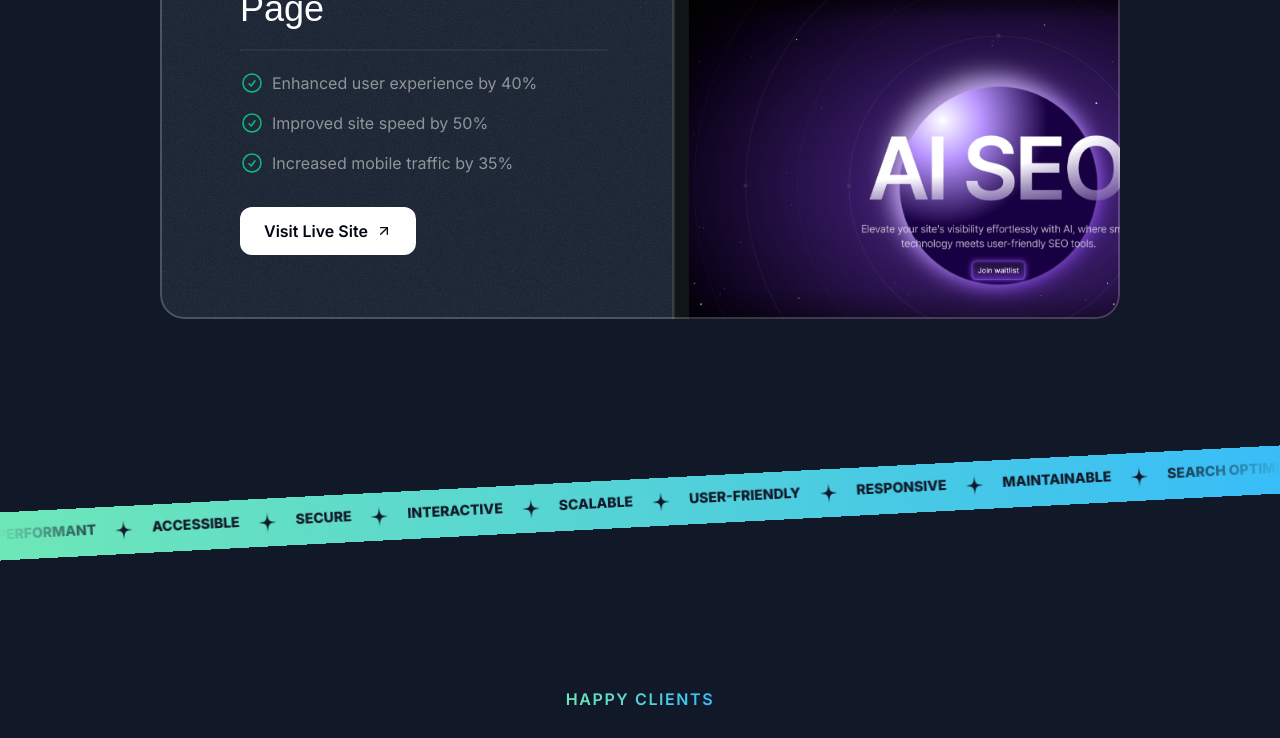
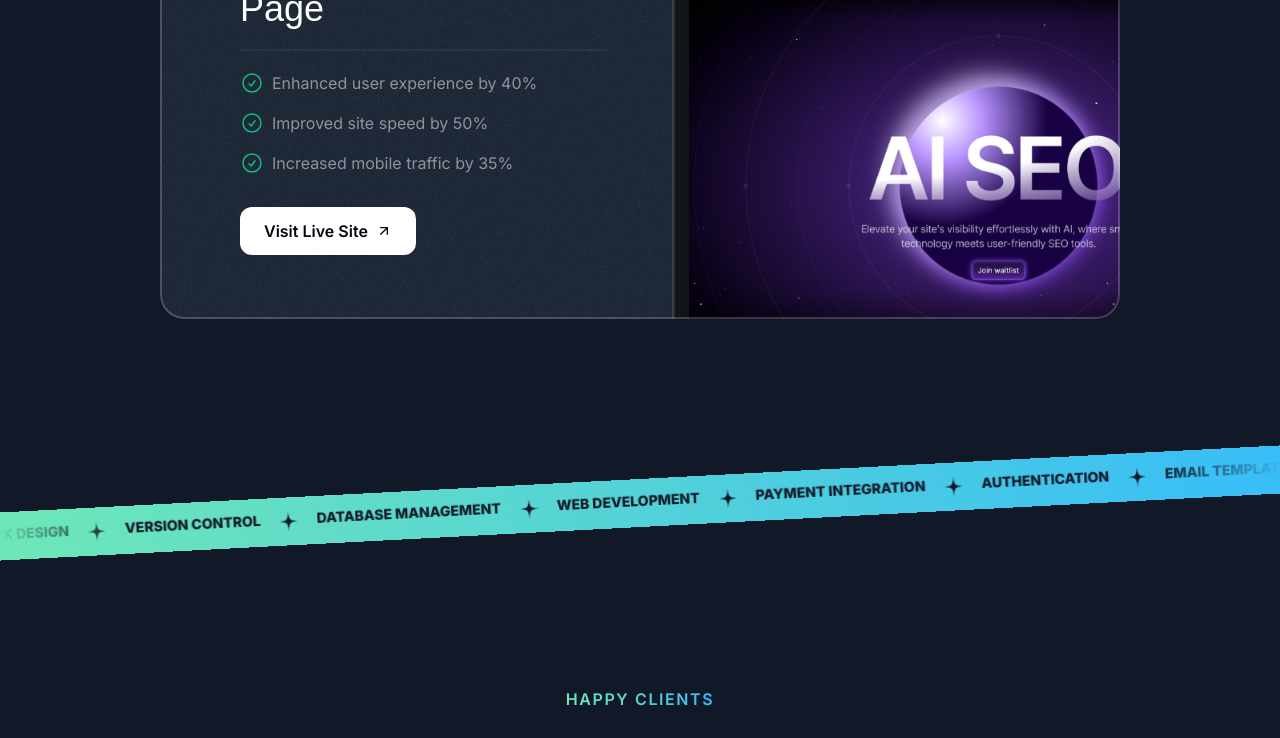
Before and after one commit to ish-kumarr/ishkumar.com, a Next.js app: page / in a window 1280 px wide. Shown: the part 2465-3203 px from the top of the page. Built offline with nearby package versions, Linux system fonts and the light colour scheme; a web font is replaced by a local one.

Commit message:
tape animated commit

```diff
--- a/src/app/globals.css
+++ b/src/app/globals.css
@@ -56,3 +56,11 @@ body {
     @apply max-w-5xl;
   }
 }
+
+/* globals.css */
+
+.sticky-card {
+  position: -webkit-sticky; /* For Safari */
+  position: sticky;
+  top: 0;
+}
--- a/src/sections/Projects.tsx
+++ b/src/sections/Projects.tsx
@@ -58,7 +58,7 @@ export const ProjectsSection = () => {
       <div className="flex flex-col mt-10 gap-20 md:mt-20">
         {portfolioProjects.map((project) => (
 
-          <Card key={project.title} className="px-8 pb-0 pt-8 md:pt-12 md:px-10 lg:pt-16 lg:px-20 sticky top-0">
+          <Card key={project.title} className="px-8 pb-0 pt-8 md:pt-12 md:px-10 lg:pt-16 lg:px-20 sticky-card sticky top-0">
 
 
             <div className="lg:grid lg:grid-cols-2 lg:gap-16">
--- a/src/sections/Tape.tsx
+++ b/src/sections/Tape.tsx
@@ -1,31 +1,45 @@
 import StarIcon from "@/assets/icons/star.svg"
+import { Fragment } from "react";
 const words = [
-  "Performant",
-  "Accessible",
-  "Secure",
-  "Interactive",
-  "Scalable",
-  "User-Friendly",
-  "responsive",
- "maintainable",
- "search optimized",
- "usable",
- "reliable"
+  "JavaScript",
+  "React",
+  "Next.js",
+  "TailwindCSS",
+  "Node.js",
+  "TypeScript",
+  "API Integration",
+  "UI/UX Design",
+  "Version Control",
+  "Database Management",
+  "Web Development",
+  "Payment Integration",
+  "Authentication",
+  "Email Templates",
+  "CSS Animations",
+  "Responsive Design",
+  "Project Management"
 ];
+
 
 
 export const TapeSection = () => {
   return <div className="py-16 lg:py24">
     <div className="bg-gradient-to-r from-emerald-300 to-sky-400 overflow-x-clip -rotate-3 -mx-1">
       <div className="flex [mask-image:linear-gradient(to_right,transparent,black_10%,black_90%,transparent)]">
-      <div className="flex flex-none gap-4 py-3">
+        <div className="flex flex-none gap-4 py-3 pr-4 animate-move-left [animation-duration:200s] -translate-x-1/2">
+          {[...new Array(10)].fill(0).map((_, idx) => (
+            <Fragment key={idx}>
               {words.map(word => (
                 <div key={word} className="inline-flex gap-4 itmes-center">
                   <span className="text-gray-900 uppercase font-extrabold text-sm">{word}</span>
                   <StarIcon className="size-6 text-gray-900 -rotate-8" />
 
                 </div>
+
               ))}
+            </Fragment>
+          ))}
+
         </div>
       </div>
     </div>
--- a/tailwind.config.ts
+++ b/tailwind.config.ts
@@ -27,6 +27,7 @@ const config: Config = {
       },
       animation: {
         'ping-large': "ping-large 1.5s ease-in-out infinite",
+        'move-left': "move-left 1s linear infinite",
       },
 
       keyframes:{
@@ -34,6 +35,10 @@ const config: Config = {
           '75%,100%':{
           transform: 'scale(2.6)',opacity: '0'
           }
+        },
+        'move-left':{
+          '0%':{transform: 'translateX(0)'},
+          '100%':{transform: 'translateX(-100%)'}
         }
       }
     },
```
Lines whose indentation alone changed are shown as unchanged.
